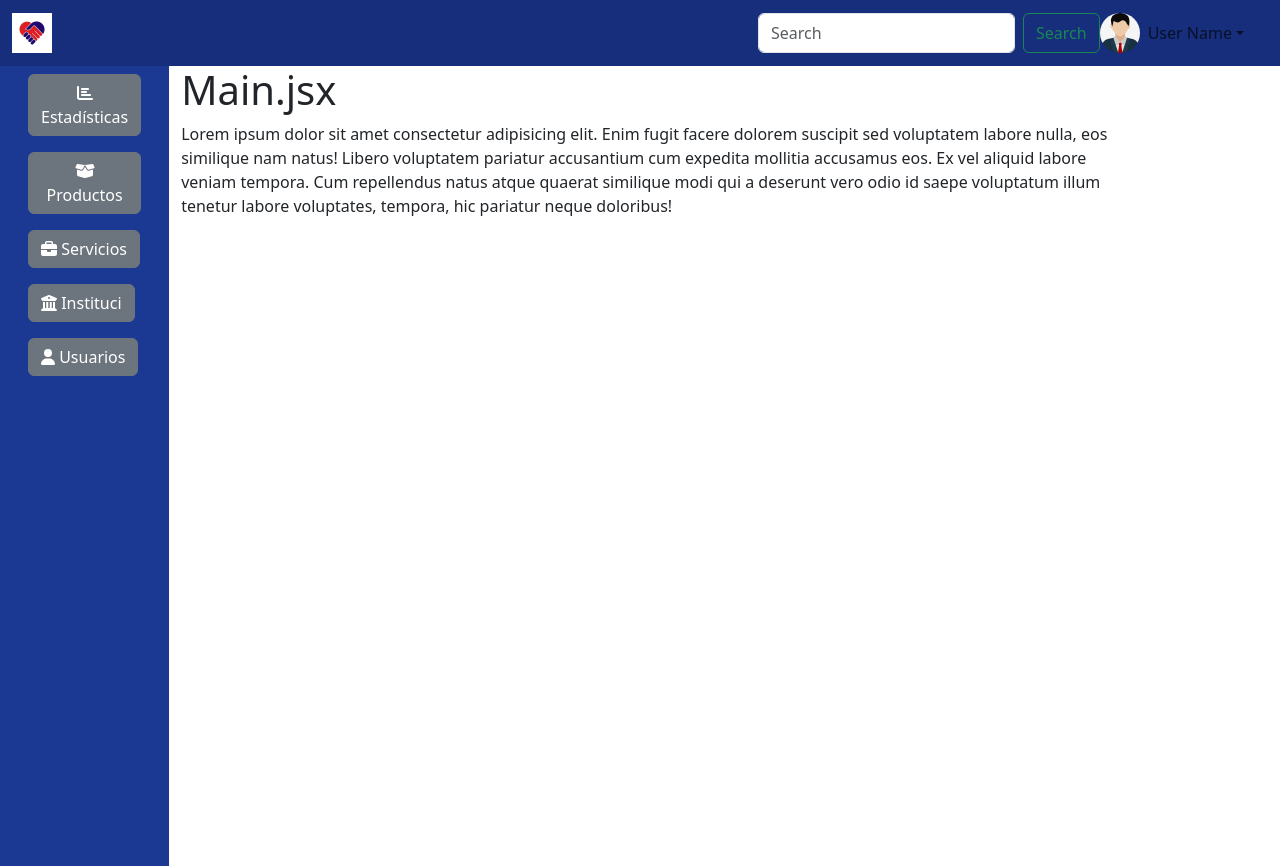
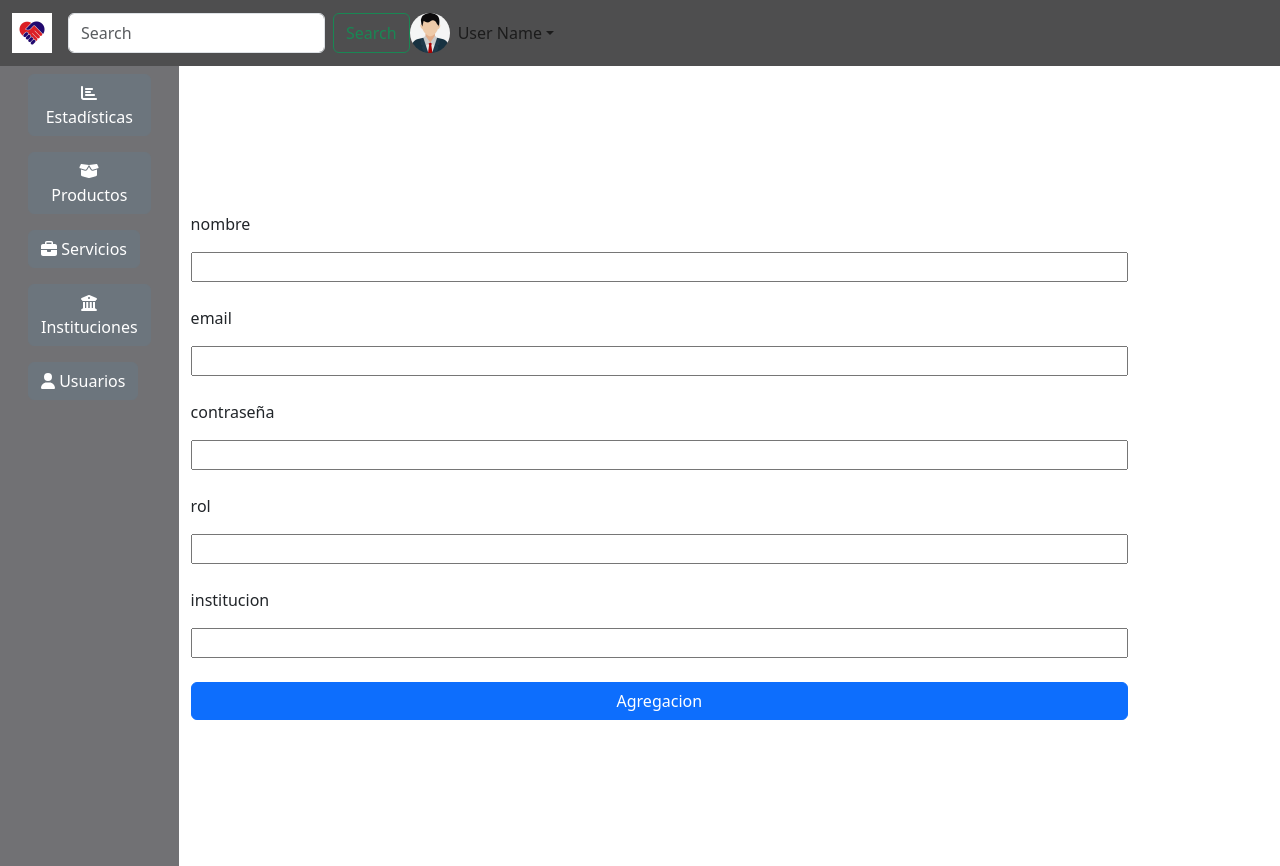
Before and after one commit to dreschpedro/proyectoPas, a React (Vite) app in the folder client/: page / in a window 1280 px wide. Built offline with nearby package versions, Linux system fonts and the light colour scheme.

Commit message:
formulario de prueba

```diff
--- a/client/src/components/Main.jsx
+++ b/client/src/components/Main.jsx
@@ -1,16 +1,28 @@
 import Container from 'react-bootstrap/Container';
-
+import { Button } from 'react-bootstrap';
 
 function NavbarL() {
   return (
     <>
 
 
-        <Container>
-          <h1>Main.jsx</h1>
-          <p>Lorem ipsum dolor sit amet consectetur adipisicing elit. Enim fugit facere dolorem suscipit sed voluptatem labore nulla, eos similique nam natus! Libero voluptatem pariatur accusantium cum expedita mollitia accusamus eos.
-          Ex vel aliquid labore veniam tempora. Cum repellendus natus atque quaerat similique modi qui a deserunt vero odio id saepe voluptatum illum tenetur labore voluptates, tempora, hic pariatur neque doloribus!
-          </p>
+        <Container className='container d-flex justify-content-center flex-column'>
+          <p>nombre</p>
+          <input type="text" />
+          <br />
+          <p>email</p>
+          <input type="text" />
+          <br />
+          <p>contraseña</p>
+          <input type="text" />
+          <br />
+          <p>rol</p>
+          <input type="text" />
+          <br />
+          <p>institucion</p>
+          <input type="text" />
+          <br />
+          <Button>Agregacion</Button>
         </Container>
 
       <br />
--- a/client/src/components/NavbarL.jsx
+++ b/client/src/components/NavbarL.jsx
@@ -31,7 +31,7 @@ function NavbarL() {
 
                         <Nav.Link href='#instituciones'>
                             <Button variant="secondary" className="mr-2">
-                                <FontAwesomeIcon icon={faUniversity} /> Instituci
+                                <FontAwesomeIcon icon={faUniversity} /> Instituciones
                             </Button>
                         </Nav.Link>
 
--- a/client/src/components/NavbarT.jsx
+++ b/client/src/components/NavbarT.jsx
@@ -30,9 +30,11 @@ function NavbarT() {
                 </Offcanvas.Title>
               </Offcanvas.Header>
               <Offcanvas.Body>
+              <div className='containerx'>
                 <Nav className="justify-content-end flex-grow-1 pe-3">
                   {/* <Nav.Link href="#action1">Home</Nav.Link>
                   <Nav.Link href="#action2">Link</Nav.Link> */}
+
                     <Form className="d-flex">
                       <Form.Control
                         type="search"
@@ -60,8 +62,9 @@ function NavbarT() {
                       </NavDropdown.Item>
                     </NavDropdown>
                   </div>
+
                 </Nav>
-
+                </div>
               </Offcanvas.Body>
             </Navbar.Offcanvas>
           </Container>
--- a/client/src/components/styles2.css
+++ b/client/src/components/styles2.css
@@ -9,9 +9,21 @@
     display: 'flex';
     flex-direction: 'column';
     justify-Content: 'flex-start';
-    background-color: #1B3893;
+    background-color: #717174;
 }
 
 .topBanner{
-    background-color: #162e7b;
+    background-color: #4e4e4f;
 }
+
+.containerx{
+    display: flex;
+    flex-wrap: nowrap;
+    justify-content: center;
+}
+
+.logoPas{
+    width: '20px';
+    margin-inline: 10px;
+    padding: '0';
+}
```
Also changed, not shown: client/src/pages/Register.jsx (+14 -4 lines). Lines whose indentation alone changed are shown as unchanged.
